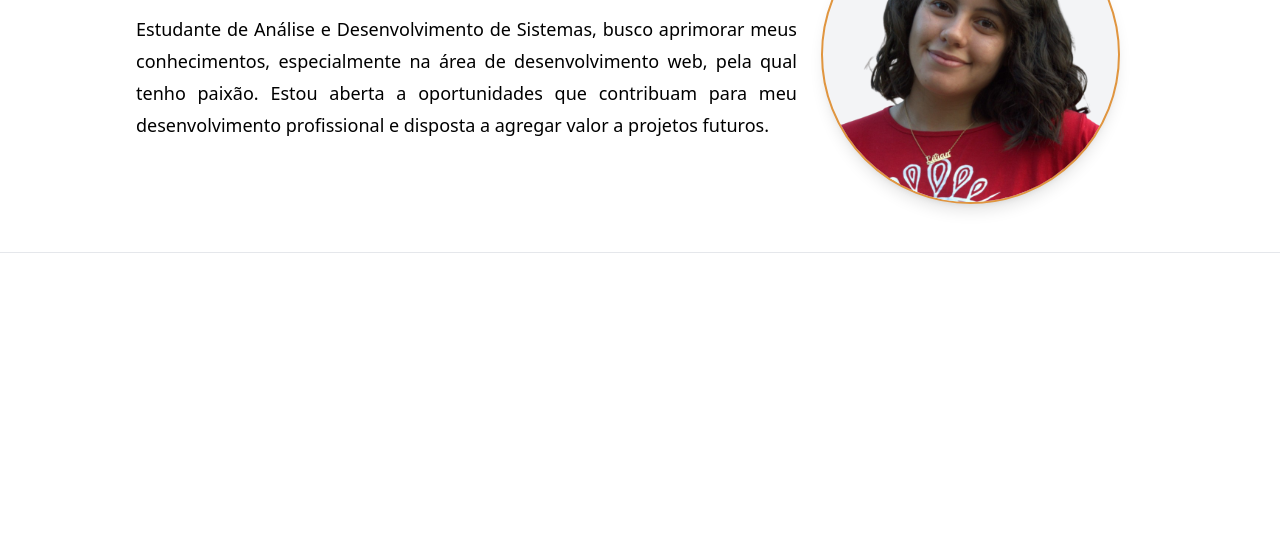
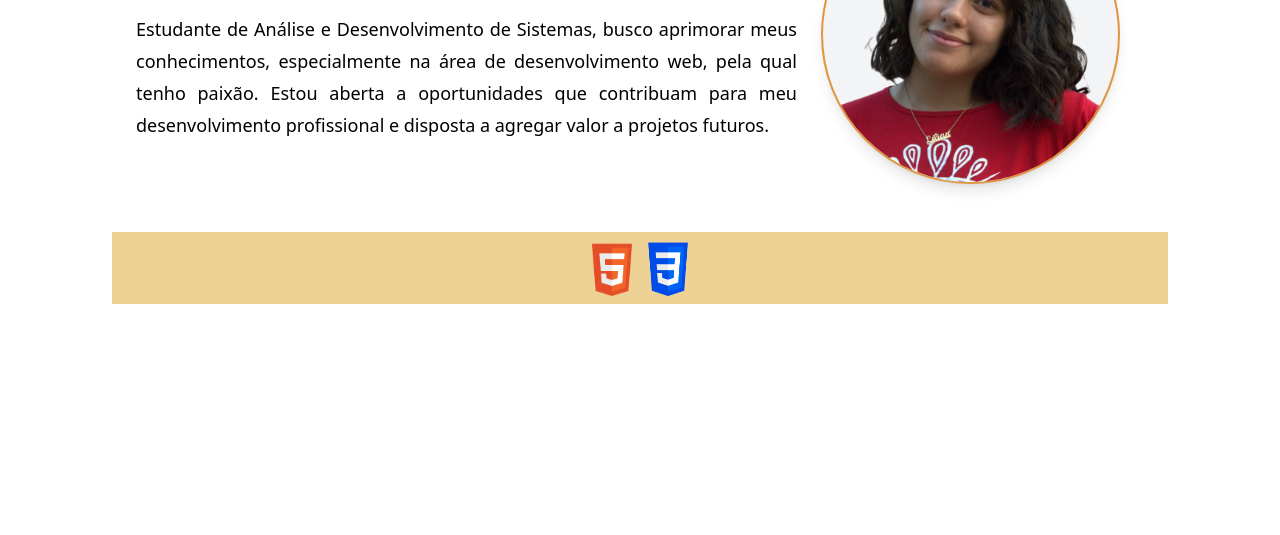
Before and after one commit to liliangeovana/portfolio, a website: page index.html in a window 1280 px wide. Shown: the part 265-800 px from the top of the page. Drawn offline with Linux system fonts and the light colour scheme.

Commit message:
skills start

```diff
--- a/index.html
+++ b/index.html
@@ -98,7 +98,7 @@
     <div class="lg:mx-28 md:mx-0">
         <section class="md:flex md:flex-row-reverse md:p-6">
             <div id="profilePicture"
-                class="w-60 p-6 m-auto mt-4 md:w-1/2 md:mt-10 md:max-w-md md:m-0 lg:max-w-md">
+                class="w-60 p-6 m-auto mt-4 md:w-1/2 md:mt-10 md:max-w-md md:m-0 lg:max-w-md lg:mt-5">
             <img src="./public/assets/img/profile.png" alt="profile.png"
             class="rounded-full border-colorBasic border-2 bg-gray-100 shadow-lg">
         </div>
@@ -116,12 +116,17 @@
         </section>
     </div>
 
-    <hr>
-
     <!--skills-->
-    <section class="bg-colorClear">
-
-    </section>
+    <div class="lg:mx-28">
+        <section class="flex p-2 justify-center bg-colorClear bg-opacity-55">
+            <img
+            class="w-10 h-14 mx-2"
+            src="./public/assets/img/html.png" alt="" srcset="">
+            <img
+            class="w-10 h-14 mx-2"
+            src="./public/assets/img/css.png" alt="" srcset="">
+        </section>
+    </div>
 
 
 
```
Also changed, not shown: public/style.css.
